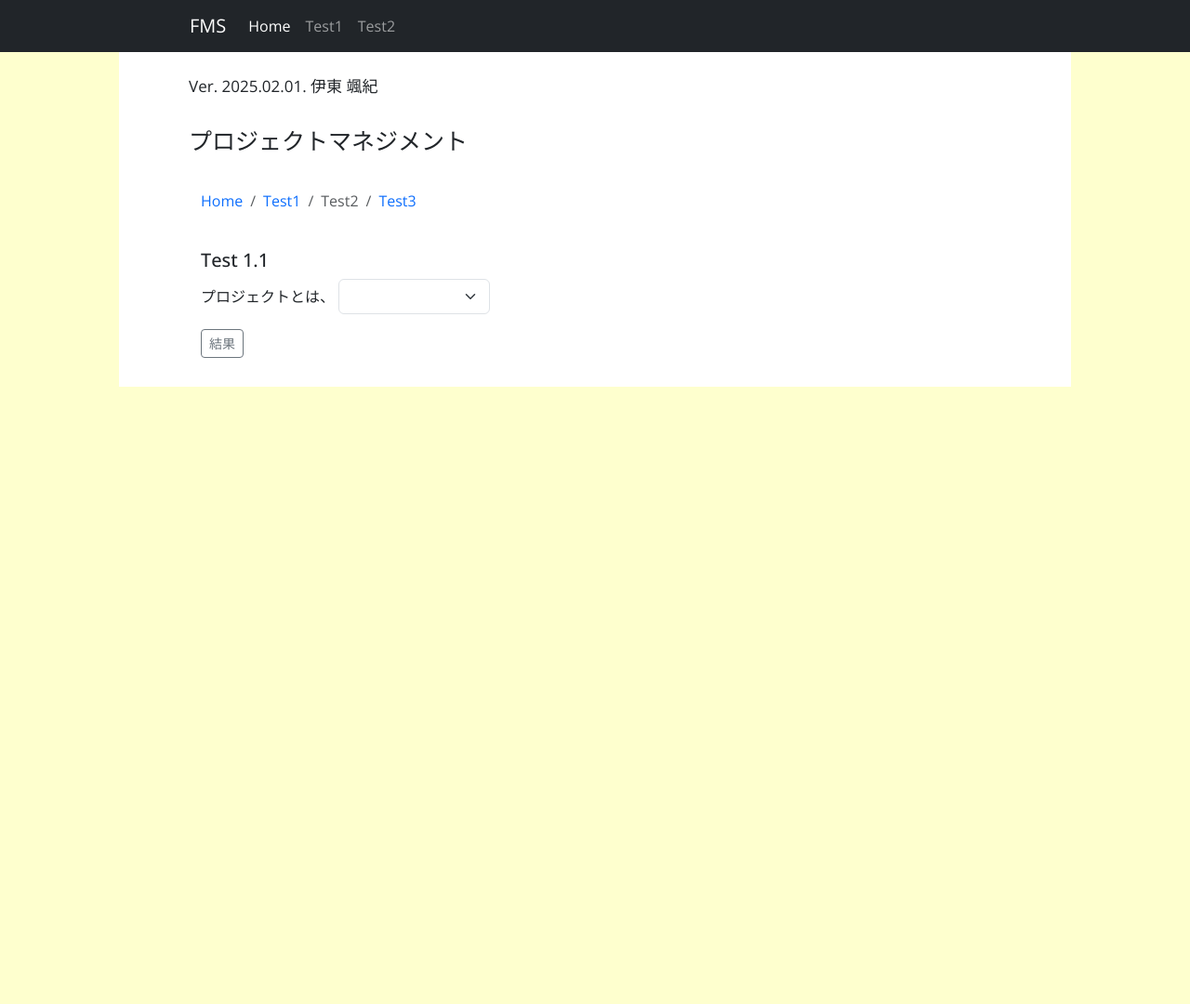
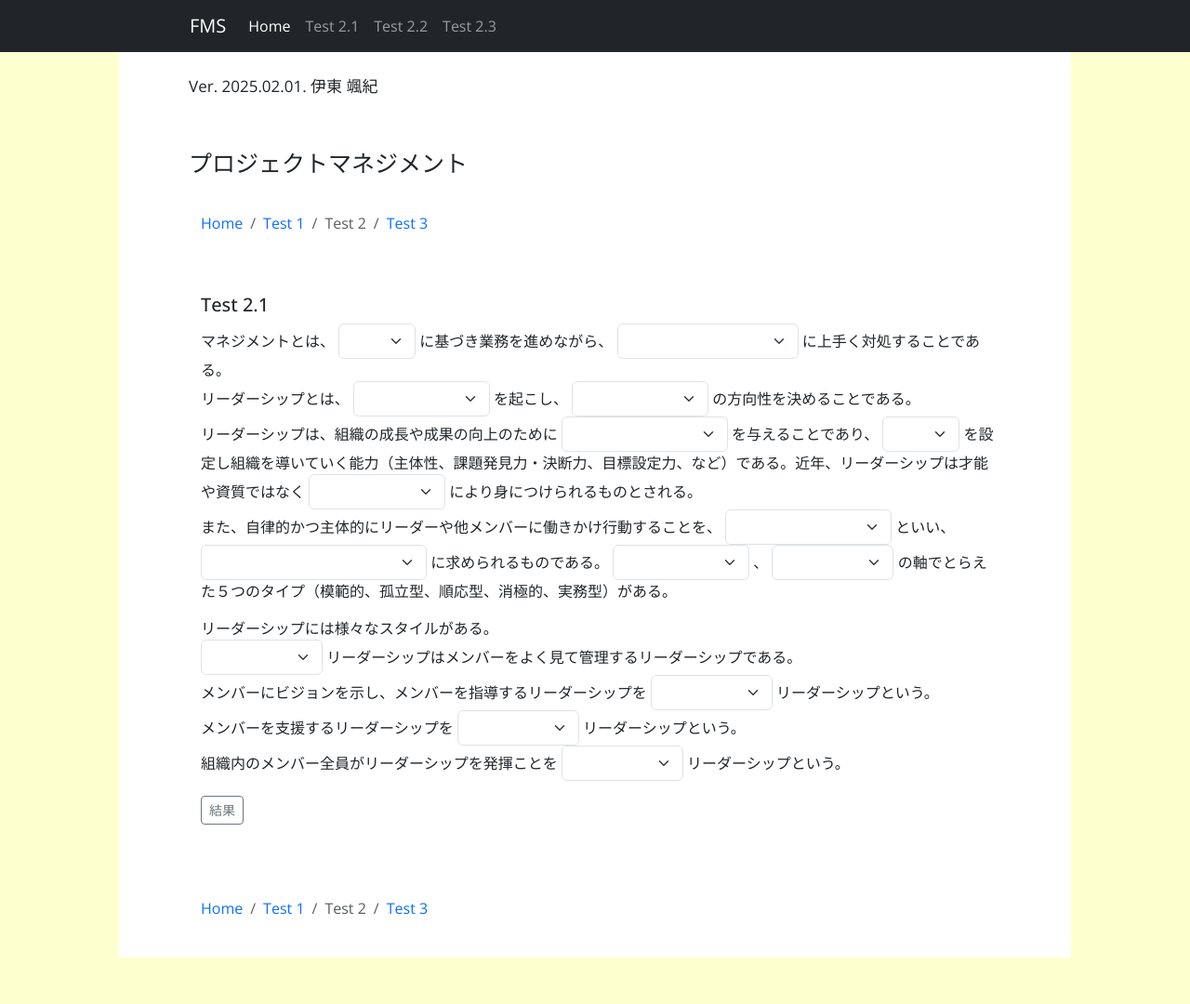
Before and after one commit to Phi110/f-management-system, a PHP site: page /test2.html in a window 1280 px wide. Shown: the whole page at 93% size. Before the commit the page ends 416 px from the top, so only its background shows below. Run offline with PHP 8.4, Linux system fonts and the light colour scheme; some libraries are stand-ins or nearby versions.

Commit message:
Add files via upload

```diff
--- a/fms.css
+++ b/fms.css
@@ -33,6 +33,21 @@ table {
     padding-top: 0px;
 }
 #score3 {
+    display: inline-block;
+    padding-left: 20px;
+    padding-top: 0px;
+}
+#score4 {
+    display: inline-block;
+    padding-left: 20px;
+    padding-top: 0px;
+}
+#score5 {
+    display: inline-block;
+    padding-left: 20px;
+    padding-top: 0px;
+}
+#score6 {
     display: inline-block;
     padding-left: 20px;
     padding-top: 0px;
--- a/test1.html
+++ b/test1.html
@@ -246,7 +246,7 @@
                     <option value="1">プロジェクト型組織</option>
                     <option value="">機能型組織</option>
                     <option value="">マトリックス型組織</option>
-                </select> <span id="resulta22"></span> である。<br>
+                </select> <span id="result22"></span> である。<br>
                 <select id="a23" class="form-select d-inline w-auto">
                     <option value=""></option>
                     <option value="">プロジェクト</option>
--- a/test2.html
+++ b/test2.html
@@ -45,12 +45,14 @@
                                 <a class="nav-link active" aria-current="page" href="#">Home</a>
                             </li>
                             <li class="nav-item">
-                                <a class="nav-link" href="#test1">Test1</a>
+                                <a class="nav-link" href="#test2.1">Test 2.1</a>
                             </li>
                             <li class="nav-item">
-                                <a class="nav-link" href="#test2">Test2</a>
+                                <a class="nav-link" href="#test2.2">Test 2.2</a>
                             </li>
-
+                            <li class="nav-item">
+                                <a class="nav-link" href="#test2.3">Test 2.3</a>
+                            </li>
                         </ul>
                     </div>
                 </div>
@@ -60,6 +62,7 @@
             <div class="ver">
                 Ver. 2025.02.01. 伊東 颯紀
             </div>
+            <br>
             <h2 class="bottom-space">プロジェクトマネジメント</h2>
 
             <br>
@@ -68,32 +71,138 @@
             <nav aria-label="breadcrumb">
                 <ol class="breadcrumb left-space">
                     <li class="breadcrumb-item"><a class="link-offset-2 link-underline link-underline-opacity-0" href="index.html">Home</a></li>
-                    <li class="breadcrumb-item"><a class="link-offset-2 link-underline link-underline-opacity-0" href="test1.html">Test1</a></li>
-                    <li class="breadcrumb-item active" aria-current="test2.html">Test2</li>
-                    <li class="breadcrumb-item"><a class="link-offset-2 link-underline link-underline-opacity-0" href="test3.html">Test3</a></li>
+                    <li class="breadcrumb-item"><a class="link-offset-2 link-underline link-underline-opacity-0" href="test1.html">Test 1</a></li>
+                    <li class="breadcrumb-item active" aria-current="test2.html">Test 2</li>
+                    <li class="breadcrumb-item"><a class="link-offset-2 link-underline link-underline-opacity-0" href="test3.html">Test 3</a></li>
                 </ol>
             </nav>
 
-            <br>
+            <br><br>
 
             <!-- Test 2.1 -->
-            <h3 id="test1.1" class="left-space">Test 1.1</h3>
+            <h3 id="test2.1" class="left-space">Test 2.1</h3>
             <p class="lead small-text left-space">
-                プロジェクトとは、
-                <select id="a0" class="form-select d-inline w-auto">
+                マネジメントとは、
+                <select id="a34" class="form-select d-inline w-auto">
                     <option value=""></option>
-                    <option value="">新規性・収益性</option>
-                    <option value="1">独自性・有期性</option>
-                    <option value="">計画性・有益性</option>
-                </select> <span id="result0"></span>
+                    <option value="">企画</option>
+                    <option value="1">計画</option>
+                    <option value="">規定</option>
+                </select> <span id="result34"></span> に基づき業務を進めながら、
+                <select id="a35" class="form-select d-inline w-auto">
+                    <option value=""></option>
+                    <option value="">発生する日々の課題</option>
+                    <option value="">顧客の難しい対応</option>
+                    <option value="1">複雑な状況</option>
+                </select> <span id="result35"></span> に上手く対処することである。<br>リーダーシップとは、
+                <select id="a36" class="form-select d-inline w-auto">
+                    <option value=""></option>
+                    <option value="1">変革</option>
+                    <option value="">企画</option>
+                    <option value="">プロジェクト</option>
+                </select> <span id="result36"></span> を起こし、
+                <select id="a37" class="form-select d-inline w-auto">
+                    <option value=""></option>
+                    <option value="">企画</option>
+                    <option value="1">プロジェクト</option>
+                    <option value="">変革</option>
+                </select> <span id="result37"></span> の方向性を決めることである。<br>リーダーシップは、組織の成長や成果の向上のために
+                <select id="a38" class="form-select d-inline w-auto">
+                    <option value=""></option>
+                    <option value="1">ポジティブな影響</option>
+                    <option value="">大きな変化</option>
+                    <option value="">日々の支援</option>
+                </select> <span id="result38"></span> を与えることであり、
+                <select id="a39" class="form-select d-inline w-auto">
+                    <option value=""></option>
+                    <option value="">予算</option>
+                    <option value="1">目標</option>
+                    <option value="">計画</option>
+                </select> <span id="result39"></span> を設定し組織を導いていく能力（主体性、課題発見力・決断力、目標設定力、など）である。近年、リーダーシップは才能や資質ではなく
+                <select id="a40" class="form-select d-inline w-auto">
+                    <option value=""></option>
+                    <option value="1">トレーニング</option>
+                    <option value="">やる気</option>
+                    <option value="">経験</option>
+                </select> <span id="result40"></span> により身につけられるものとされる。<br>また、自律的かつ主体的にリーダーや他メンバーに働きかけ行動することを、
+                <select id="a41" class="form-select d-inline w-auto">
+                    <option value=""></option>
+                    <option value="">リーダーシップ</option>
+                    <option value="1">フォロワーシップ</option>
+                    <option value="">フレンドシップ</option>
+                </select> <span id="result41"></span> といい、
+                <select id="a42" class="form-select d-inline w-auto">
+                    <option value=""></option>
+                    <option value="">マネージャとリーダーのみ</option>
+                    <option value="">チームメンバーのみ</option>
+                    <option value="1">リーダーを含むチーム全員</option>
+                </select> <span id="result42"></span> に求められるものである。
+                <select id="a43" class="form-select d-inline w-auto">
+                    <option value=""></option>
+                    <option value="">建設的思考</option>
+                    <option value="1">批判的思考</option>
+                    <option value="">デザイン思考</option>
+                </select> <span id="result43"></span> 、
+                <select id="a44" class="form-select d-inline w-auto">
+                    <option value=""></option>
+                    <option value="">役割的関与</option>
+                    <option value="">部分的関与</option>
+                    <option value="1">積極的関与</option>
+                </select> <span id="result44"></span> の軸でとらえた５つのタイプ（模範的、孤立型、順応型、消極的、実務型）がある。
+            </p>
+
+            <p class="lead small-text left-space">
+                リーダーシップには様々なスタイルがある。<br>
+                <select id="a45" class="form-select d-inline w-auto">
+                    <option value=""></option>
+                    <option value="">変革型</option>
+                    <option value="1">管理型</option>
+                    <option value="">サーバント</option>
+                    <option value="">シェアード</option>
+                </select> <span id="result45"></span> リーダーシップはメンバーをよく見て管理するリーダーシップである。<br>メンバーにビジョンを示し、メンバーを指導するリーダーシップを
+                <select id="a46" class="form-select d-inline w-auto">
+                    <option value=""></option>
+                    <option value="">管理型</option>
+                    <option value="">サーバント</option>
+                    <option value="">シェアード</option>
+                    <option value="1">変革型</option>
+                </select> <span id="result46"></span> リーダーシップという。<br>メンバーを支援するリーダーシップを
+                <select id="a47" class="form-select d-inline w-auto">
+                    <option value=""></option>
+                    <option value="">シェアード</option>
+                    <option value="1">サーバント</option>
+                    <option value="">管理型</option>
+                    <option value="">変革型</option>
+                </select> <span id="result47"></span> リーダーシップという。<br>組織内のメンバー全員がリーダーシップを発揮ことを
+                <select id="a48" class="form-select d-inline w-auto">
+                    <option value=""></option>
+                    <option value="">変革型</option>
+                    <option value="">サーバント</option>
+                    <option value="1">シェアード</option>
+                    <option value="">管理型</option>
+                </select> <span id="result48"></span> リーダーシップという。<br>
             </p>
 
             <div class="left-space bottom-space">
-                <button class="btn btn-outline-secondary btn-sm btn-xs" onclick="checkAnswers1(5)">結果</button>
-                <span id="score5"></span>
+                <button class="btn btn-outline-secondary btn-sm btn-xs" onclick="checkAnswers(4, 34, 48)">結果</button>
+                <span id="score4"></span>
             </div>
 
 
+
+
+
+            <br><br><br>
+
+            <!-- パンくずリスト -->
+            <nav aria-label="breadcrumb">
+                <ol class="breadcrumb left-space">
+                    <li class="breadcrumb-item"><a class="link-offset-2 link-underline link-underline-opacity-0" href="index.html">Home</a></li>
+                    <li class="breadcrumb-item"><a class="link-offset-2 link-underline link-underline-opacity-0" href="test1.html">Test 1</a></li>
+                    <li class="breadcrumb-item active" aria-current="test2.html">Test 2</li>
+                    <li class="breadcrumb-item"><a class="link-offset-2 link-underline link-underline-opacity-0" href="test3.html">Test 3</a></li>
+                </ol>
+            </nav>
 
     <!-- fms.js -->
     <script src="fms.js"></script>
```
Also changed, not shown: test3.html (+26 -6 lines).
